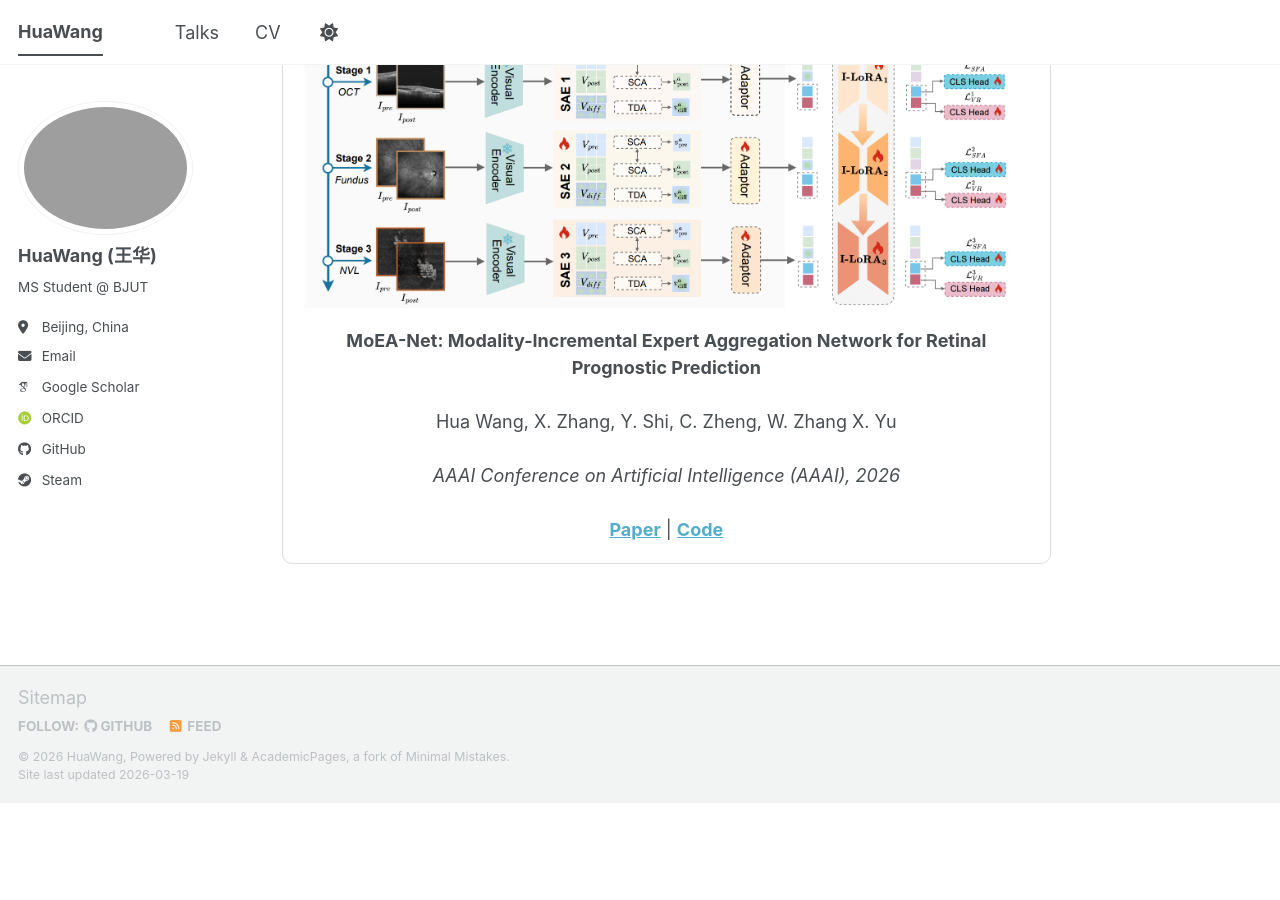
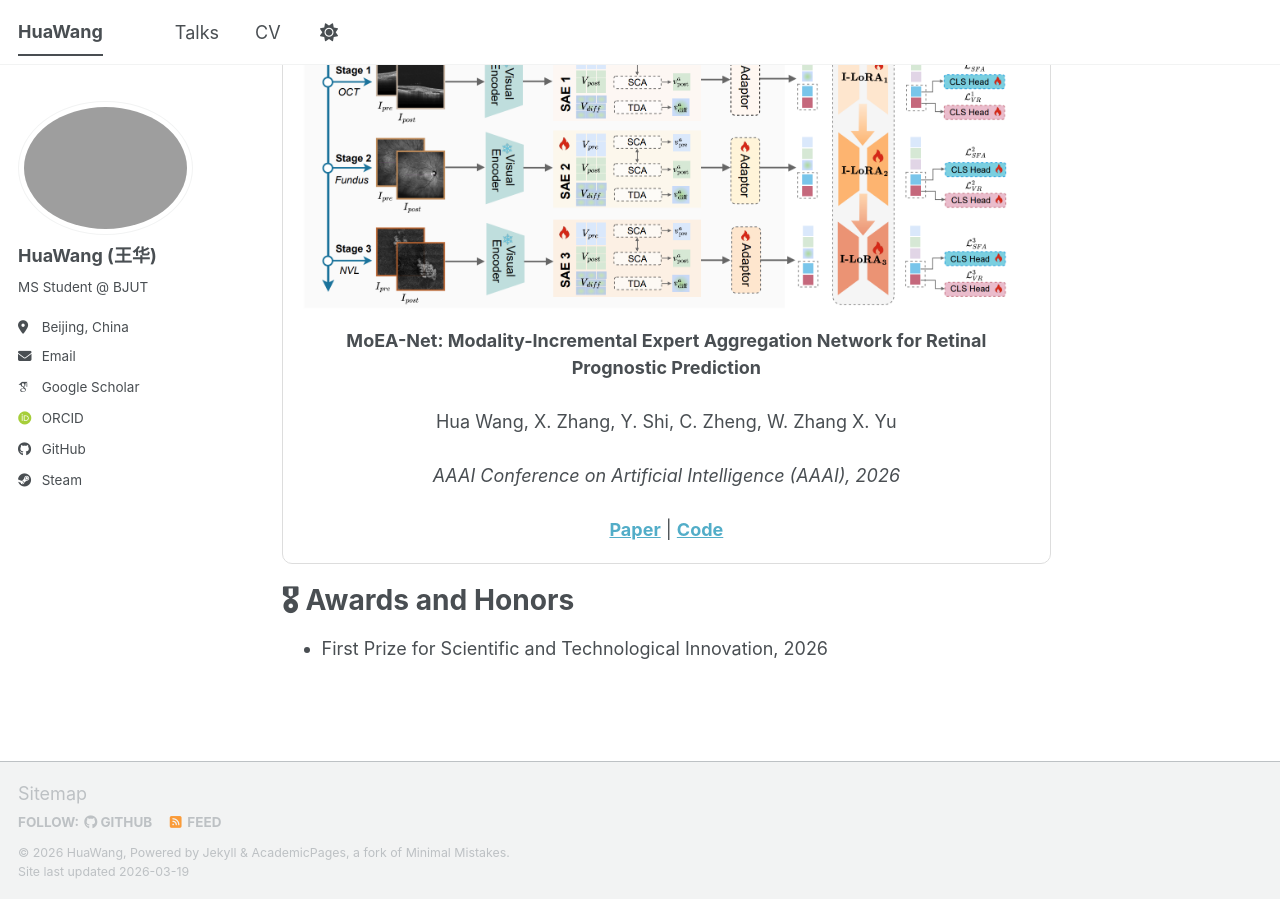
Before and after one commit to TommyK1ng/TommyK1ng.github.io, a Jekyll site: the page built from _pages/about.md, in a window 1280 px wide and 900 px high, scrolled down 740 px. Built offline with Jekyll 4.4.1, drawn with Linux system fonts in a browser that asks for light colours; some web fonts are replaced; a script bundle is joined from its source files by our own code; library files that are not in the unit come from our copies; before the commit the page ends 1543 px from its top, so only the background shows below that.

Commit message:
update some content

```diff
--- a/_pages/about.md
+++ b/_pages/about.md
@@ -32,6 +32,9 @@ My research interests include Unified Multimodal Large Models (Uni-MLLMs) and Me
 <b style="font-size:18px;">MoEA-Net: Modality-Incremental Expert Aggregation Network for Retinal Prognostic Prediction</b>
 <br><br>Hua Wang, X. Zhang, Y. Shi, C. Zheng, W. Zhang X. Yu<br><br>
 <i>AAAI Conference on Artificial Intelligence (AAAI), 2026</i><br><br>
-<a href="paper_link"><b>Paper</b></a> |
+<a href="https://ojs.aaai.org/index.php/AAAI/article/view/37946"><b>Paper</b></a> |
 <a href="code_link"><b>Code</b></a>
 </div>
+
+# 🎖 Awards and Honors
+- First Prize for Scientific and Technological Innovation, 2026
```
